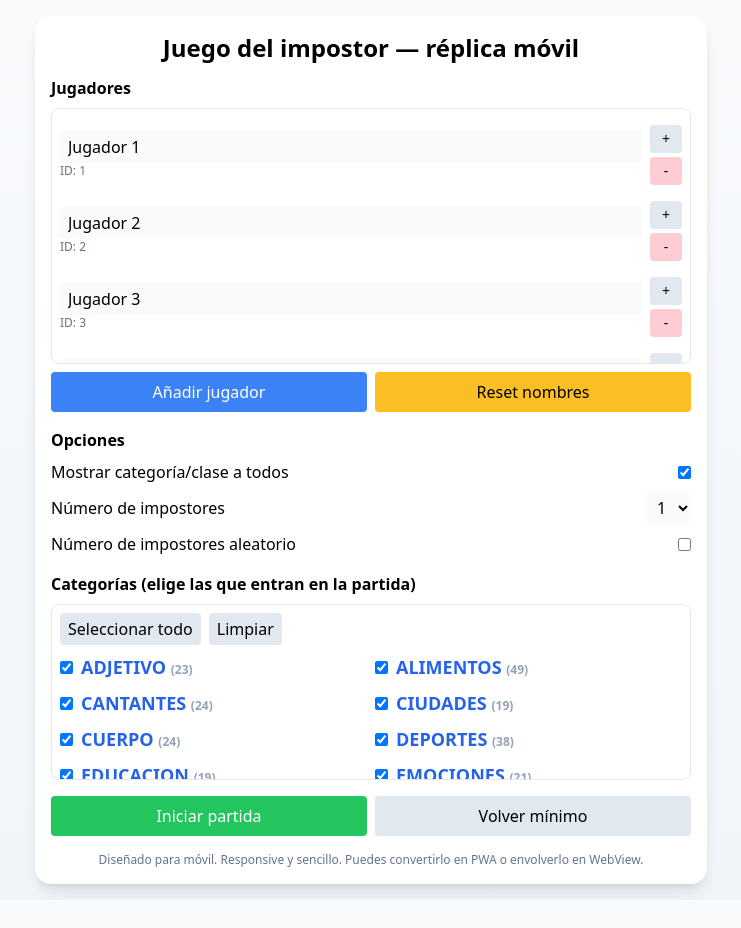
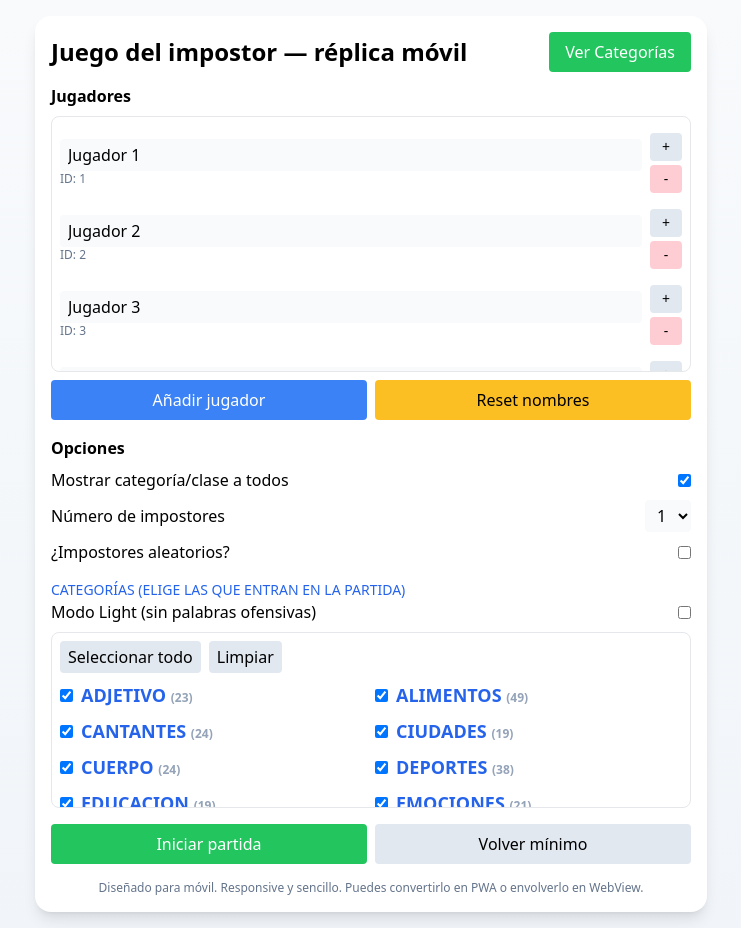
Before and after one commit to Xxser34gioxX/impostor, a React (Vite) app: page / in a window 1280 px wide. Shown: the whole page, without its empty margins (269-1010 px from the left). Before the commit the page ends 900 px from the top, so only its background shows below. Built offline with nearby package versions, Linux system fonts and the light colour scheme; the HTML template or start-up script is replaced by a standard one.

Commit message:
Mejora de juego 2

```diff
--- a/src/App.jsx
+++ b/src/App.jsx
@@ -47,7 +47,10 @@ export default function App() {
   }, []);
   const [selectedCategories, setSelectedCategories] = useState(() => allCategories.slice());
 
-  // helpers to modify players
+  const offensiveWords = ["Pervertido", "Inutil", "Adicto", "Borracho", "Mamado", "Esther", "Populista", "Comunista", "Demócrata", "Dictador", "El Caudillo", "Franco", "Lesviana", "Maricon", "Transexual", "Travesti", "Pene", "Vagina", "After", "Relacion rota", "PP", "PSOE", "VOX", "Pajearse", "Vaper", "Cigarros", "Porro", "Preservativo", "Puticlub"];
+
+  const [lightMode, setLightMode] = useState(false);
+  const [mostrarModal, setMostrarModal] = useState(false);
   function updatePlayer(id, patch) {
     setPlayers(p => p.map(pl => (pl.id === id ? { ...pl, ...patch } : pl)));
   }
@@ -72,7 +75,7 @@ export default function App() {
   function startGame() {
     if (players.length < MIN_PLAYERS) return alert(`Necesitas al menos ${MIN_PLAYERS} jugadores`);
   // pick random word from selected categories
-  const wordPool = WORD_BANK.filter(w => selectedCategories.includes(w.category));
+  const wordPool = WORD_BANK.filter(w => selectedCategories.includes(w.category) && (!lightMode || !offensiveWords.includes(w.word)));
   setGameStartedMessage(true);
   if (wordPool.length === 0) return alert('No hay palabras en las categorías seleccionadas. Selecciona al menos una categoría.');
   const pick = wordPool[randInt(wordPool.length)];
@@ -175,7 +178,10 @@ export default function App() {
         </div>
       )}
       <div className="max-w-2xl mx-auto bg-white rounded-2xl shadow-lg p-4">
-        <h1 className="text-2xl font-bold text-center mb-3">Juego del impostor — réplica móvil</h1>
+        <div className="flex justify-between items-center mb-3">
+          <h1 className="text-2xl font-bold">Juego del impostor — réplica móvil</h1>
+          <button className="bg-green-500 text-white px-4 py-2 rounded" onClick={() => setMostrarModal(true)}>Ver Categorías</button>
+        </div>
 
         {!started && (
           <div>
@@ -218,6 +224,7 @@ export default function App() {
                   <input type="checkbox" checked={showClassForAll} onChange={e => setShowClassForAll(e.target.checked)} />
                 </label>
 
+                {!randomImpostors && (
                   <label className="flex items-center justify-between gap-2">
                     <span>Número de impostores</span>
                     <select value={numImpostors} onChange={e => setNumImpostors(Number(e.target.value))} className="bg-slate-50 rounded px-2 py-1">
@@ -226,9 +233,10 @@ export default function App() {
                       ))}
                     </select>
                   </label>
+                )}
 
                 <label className="flex items-center justify-between gap-2">
-                  <span>Número de impostores aleatorio</span>
+                  <span>¿Impostores aleatorios?</span>
                   <input type="checkbox" checked={randomImpostors} onChange={e => setRandomImpostors(e.target.checked)} />
                 </label>
                 {randomImpostors && (
@@ -241,7 +249,11 @@ export default function App() {
             </section>
 
             <section className="mb-4">
-              <h2 className="font-semibold">Categorías (elige las que entran en la partida)</h2>
+              <h2 className="text-sm uppercase text-blue-600">Categorías (elige las que entran en la partida)</h2>
+              <label className="flex items-center justify-between gap-2 mb-2">
+                <span>Modo Light (sin palabras ofensivas)</span>
+                <input type="checkbox" checked={lightMode} onChange={e => setLightMode(e.target.checked)} />
+              </label>
               <div className="mt-2 border rounded-lg p-2 max-h-44 overflow-auto">
                 <div className="flex gap-2 mb-2">
                   <button className="px-2 py-1 bg-slate-200 rounded" onClick={selectAllCategories}>Seleccionar todo</button>
@@ -294,7 +306,7 @@ export default function App() {
                   {players.map(pl => (
                     <div key={pl.id} className="flex flex-col items-center gap-1">
                       <button
-                        className={`w-16 h-16 rounded-lg shadow-sm flex items-center justify-center transition-all duration-150 ${pl.clicked ? 'bg-slate-100 scale-95' : 'bg-white hover:scale-105'}`}
+                        className={`w-16 h-16 rounded-lg shadow-sm flex items-center justify-center transition-all duration-150 ${pl.clicked ? 'bg-green-800 scale-95' : 'bg-green-200 hover:scale-105'}`}
                         onClick={() => setCurrentBigCard(pl.id)}
                       >
                         {/* empty square (revealed state indicated by bg) */}
@@ -322,7 +334,7 @@ export default function App() {
                   </div>
                   <hr className="my-2" />
                   <div className="mt-3">
-                    <div className="text-sm">Categoría: <span className="font-semibold">{showClassForAll ? selectedWord?.category : (selectedWord ? '???' : '')}</span></div>
+                    <div className="text-xl font-bold">Categoría: <span className="text-blue-600 font-bold text-2xl">{showClassForAll ? selectedWord?.category : (selectedWord ? '???' : '')}</span></div>
 
                     {/* big card area: click on the card to reveal (or use button) */}
                     <div className="mt-3">
@@ -388,6 +400,28 @@ export default function App() {
 
         <footer className="mt-4 text-xs text-slate-500 text-center">Diseñado para móvil. Responsive y sencillo. Puedes convertirlo en PWA o envolverlo en WebView.</footer>
       </div>
+
+      {mostrarModal && (
+        <div className="fixed inset-0 z-50 flex items-center justify-center bg-black/50">
+          <div className="bg-white p-6 rounded-xl max-w-4xl max-h-[80vh] overflow-auto">
+            <div className="flex justify-between items-center mb-4">
+              <h2 className="text-xl font-bold">Categorías y Palabras</h2>
+              <button className="bg-red-500 text-white px-3 py-1 rounded" onClick={() => setMostrarModal(false)}>Cerrar</button>
+            </div>
+            {allCategories.map(cat => {
+              const wordsInCat = WORD_BANK.filter(w => w.category === cat && (!lightMode || !offensiveWords.includes(w.word)));
+              return (
+                <div key={cat} className="mb-6">
+                  <h3 className="text-lg font-bold uppercase text-blue-600 mb-2">CATEGORÍA: {cat.toUpperCase()}</h3>
+                  <ul className="text-sm list-disc list-inside">
+                    {wordsInCat.map(w => <li key={w.word}>{w.word}</li>)}
+                  </ul>
+                </div>
+              );
+            })}
+          </div>
+        </div>
+      )}
     </div>
   );
 }
--- a/src/file/words.json
+++ b/src/file/words.json
@@ -350,7 +350,7 @@
   { "word": "Ajedrez", "category": "Juegos" },
   { "word": "Monopoly", "category": "Juegos" },
   { "word": "Minecraft", "category": "Juegos" },
-  { "word": "Cartas", "category": "Juegos" },
+  { "word": "Escoba", "category": "Juegos" },
   { "word": "Dominó", "category": "Juegos" },
   { "word": "Puzle", "category": "Juegos" },
   { "word": "Videojuego", "category": "Juegos" },
```
Lines whose indentation alone changed are shown as unchanged.
